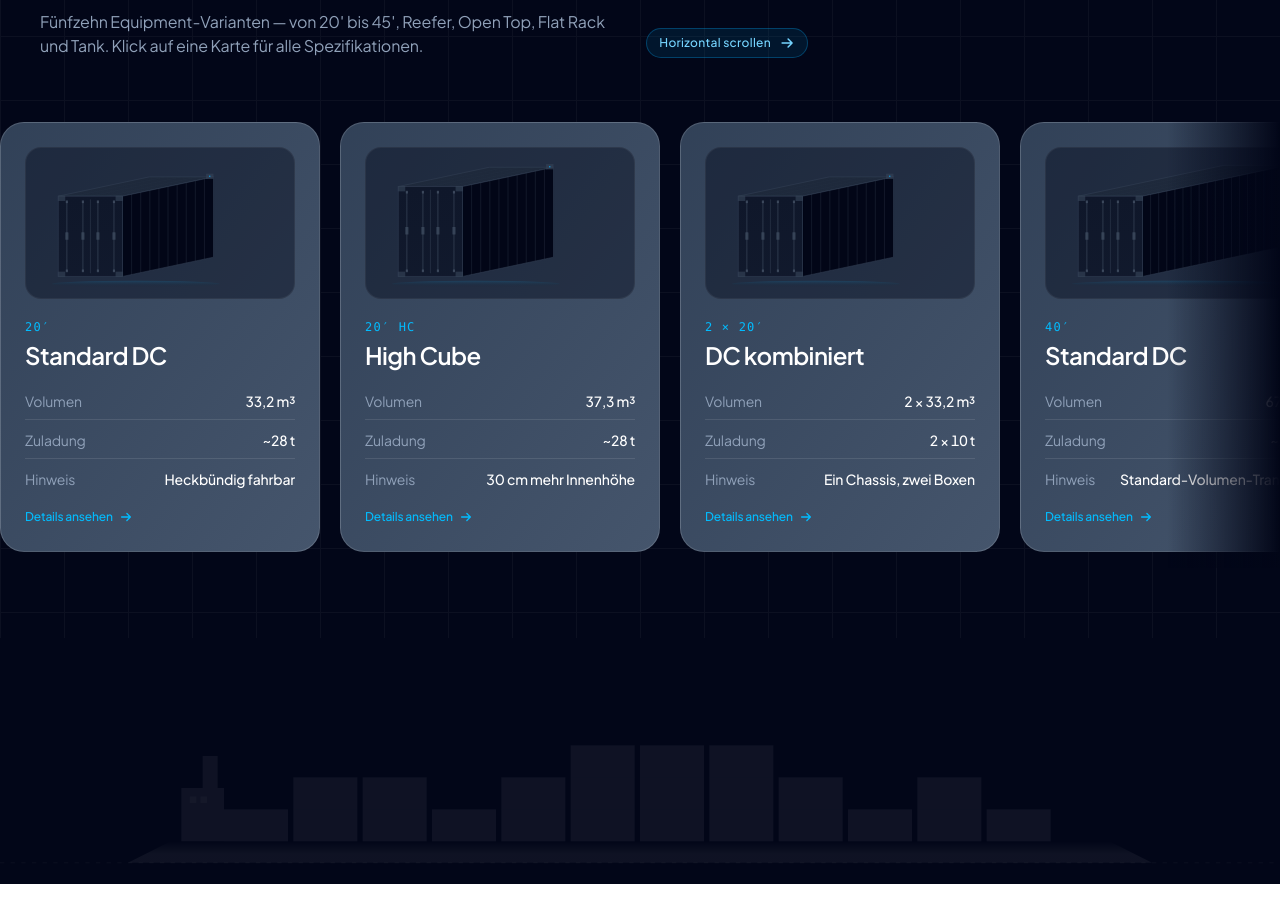
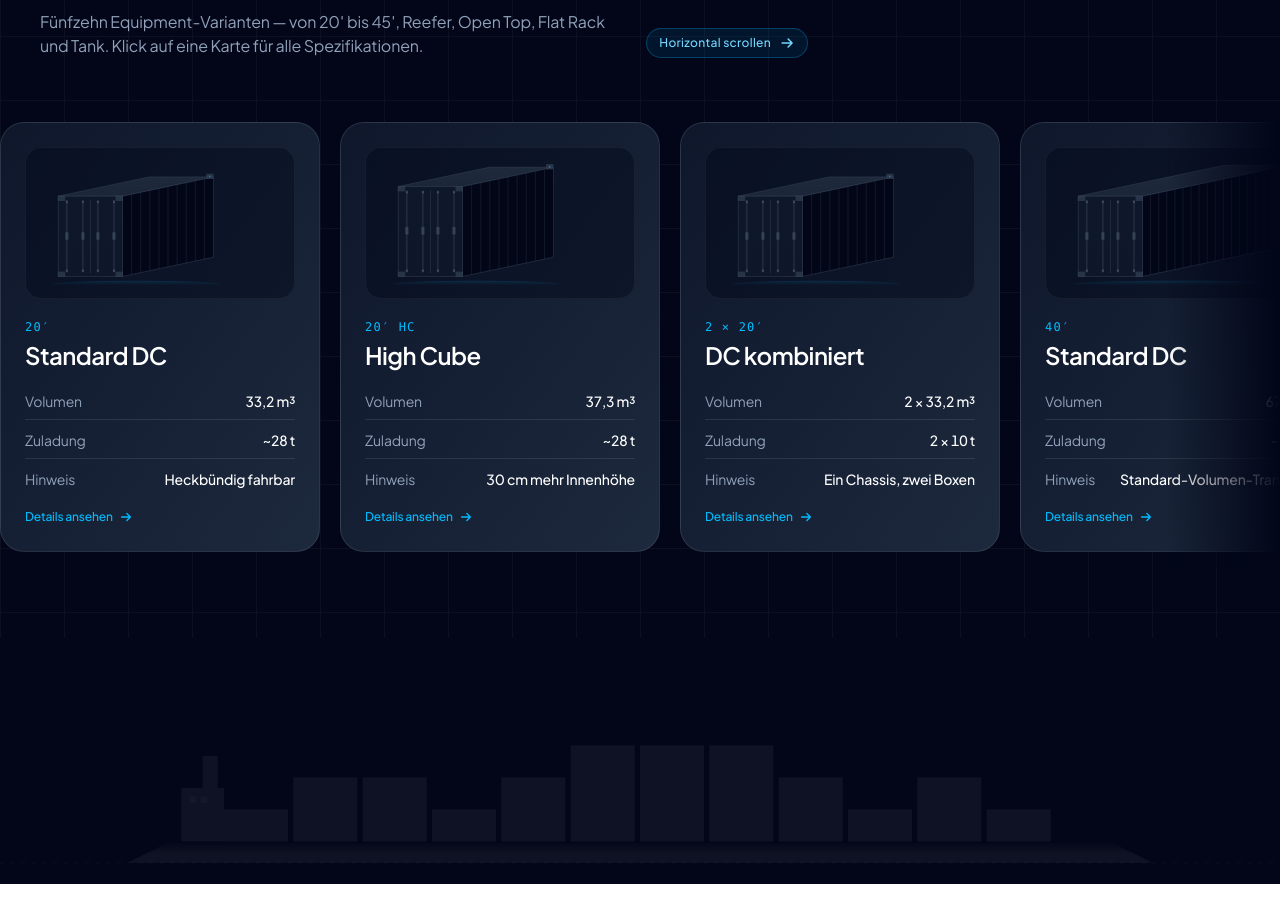
Before and after one commit to Gamabunta23/dsc-epp-website, a Next.js app: page / in a window 1280 px wide. Shown: the part 3800-4719 px from the top of the page. Built offline with nearby package versions, Linux system fonts and the light colour scheme.

Commit message:
Revert: Container-Karten zurück auf slate-900 -> slate-800

```diff
--- a/src/components/Containers.tsx
+++ b/src/components/Containers.tsx
@@ -400,7 +400,7 @@ export default function Containers() {
               viewport={{ once: true, margin: "-50px" }}
               transition={{ duration: 0.55, delay: i * 0.06 }}
               whileHover={{ y: -4 }}
-              className="group snap-start-x shrink-0 w-[280px] sm:w-[320px] rounded-3xl bg-gradient-to-br from-slate-700 to-slate-600 border border-white/15 p-6 text-left hover:border-sky-500/40 transition-colors duration-300 cursor-pointer"
+              className="group snap-start-x shrink-0 w-[280px] sm:w-[320px] rounded-3xl bg-gradient-to-br from-slate-900 to-slate-800 border border-white/10 p-6 text-left hover:border-sky-500/40 transition-colors duration-300 cursor-pointer"
             >
               {/* Illustration oder Foto — dunkler Visual-Bereich, passt zur Dark-Card */}
               <div className="aspect-[16/9] rounded-2xl bg-slate-950/40 border border-white/5 flex items-center justify-center overflow-hidden">
```
